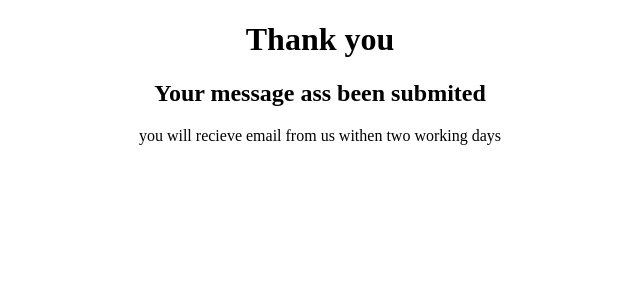
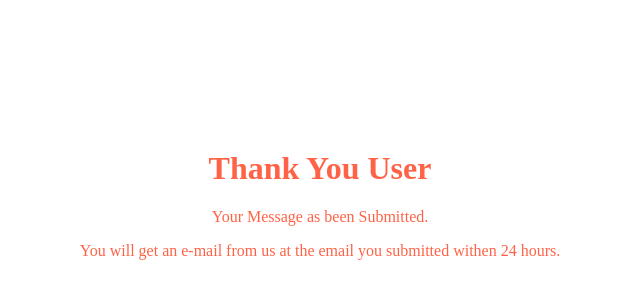
Before and after one commit to nkpouto99/mail, a plain HTML site: page pages/thankyou.html in a window 1280 px wide. Shown: the whole page, without its empty margins (320-960 px from the left). Drawn offline with Linux system fonts and the light colour scheme.

Commit message:
Add files via upload

```diff
--- a/pages/thankyou.html
+++ b/pages/thankyou.html
@@ -4,13 +4,23 @@
     <meta charset="UTF-8">
     <meta http-equiv="X-UA-Compatible" content="IE=edge">
     <meta name="viewport" content="width=device-width, initial-scale=1.0">
-    <title>Document</title>
+    <link rel="shortcut icon" href="https://raw.githubusercontent.com/victoria-lo/Nodemailer-Tutorial/master/public/favicon.ico" type="image/x-icon">
+    <title>Form Submitted</title>
 </head>
+<style>
+    .link {
+	    width: 550px;
+	    margin: 0 auto;
+	    color: tomato;
+	    text-align: center;
+	    margin-top: 150px;
+    }
+</style>
 <body>
-    <center>
-        <h1>Thank you</h1>
-        <h2>Your message ass been submited</h2>
-        <p>you will recieve email from us withen two working days</p>
-    </center>
+    <div class="link">
+        <h1>Thank You <b>User</b></h1>
+        <p>Your Message as been Submitted.</p>
+        <p>You will get an e-mail from us at the email you submitted withen 24 hours.</p>
+    </div>
 </body>
 </html>
```
Also changed, not shown: index.html (+9 -8 lines).
